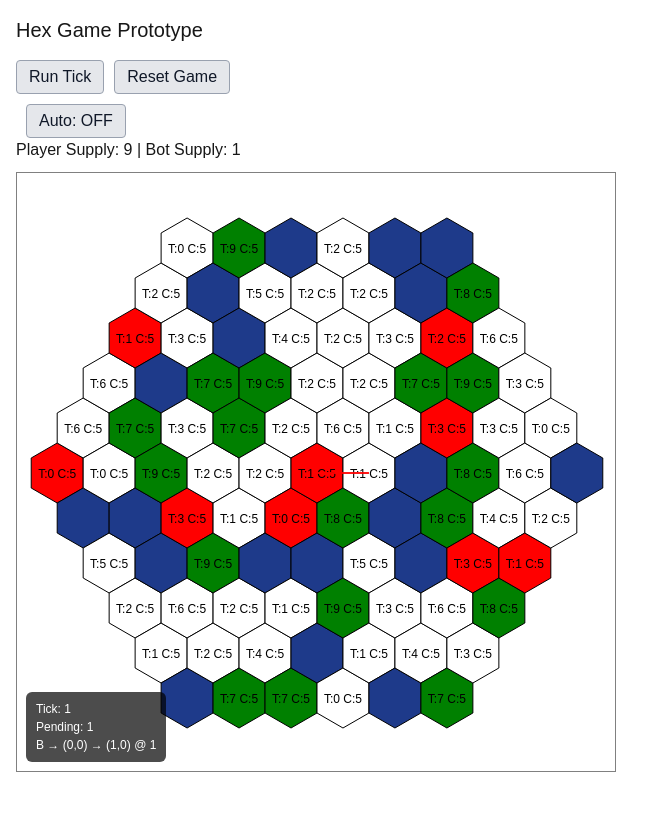
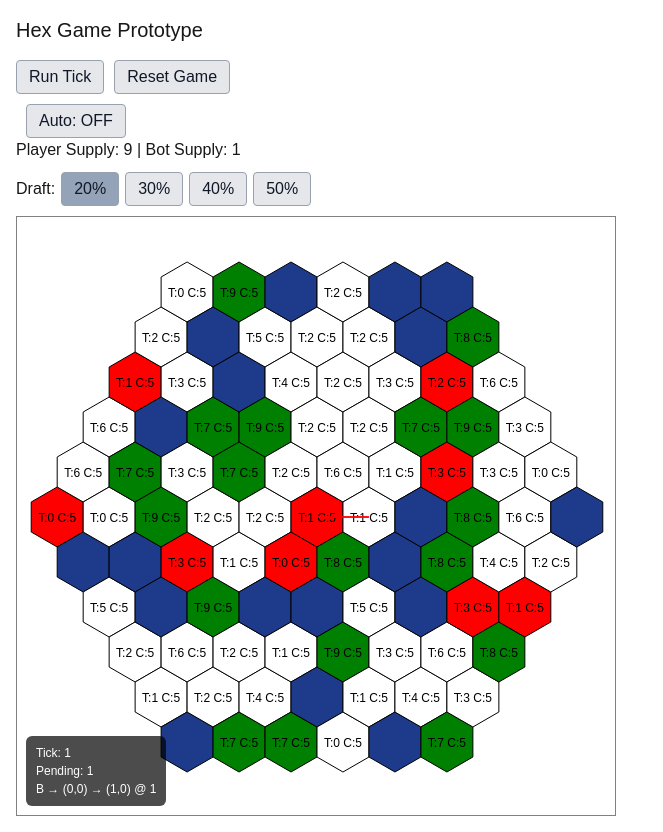
Before and after one commit to Lativado/hex-game-prototype, a Next.js app: page / in a window 1280 px wide. Shown: the whole page, without its empty margins (0-663 px from the left). Before the commit the page ends 800 px from the top, so only its background shows below. Built offline with nearby package versions, Linux system fonts and the light colour scheme.

Commit message:
User Modified Draft Target
POC mostly - Will need a refactor of gamestate so this can be put into a player state.
Also small bug fix so drafting can actually hit target %

```diff
--- a/src/components/HexGrid.tsx
+++ b/src/components/HexGrid.tsx
@@ -82,6 +82,7 @@ export default function HexGrid() {
       playerSupply: 0,
       botSupply: 0,
       automationEnabled: false,
+      targetMilitaryRatio: 0.2,
     });
 
     setSelected(null);
@@ -110,6 +111,7 @@ export default function HexGrid() {
     playerSupply,
     botSupply,
     automationEnabled,
+    targetMilitaryRatio,
   } = state;
 
   const validMoves = getValidMoves(tiles, selected);
@@ -141,6 +143,25 @@ export default function HexGrid() {
 
       <div style={{ marginBottom: 10 }}>
         Player Supply: {playerSupply} | Bot Supply: {botSupply}
+      </div>
+
+      <div style={{ marginBottom: 10 }}>
+        Draft:
+        {[0.2, 0.3, 0.4, 0.5].map((r) => (
+          <button
+            key={r}
+            className={BTN}
+            style={{
+              marginLeft: 6,
+              background: targetMilitaryRatio === r ? "#94a3b8" : undefined,
+            }}
+            onClick={() =>
+              setState((s) => (s ? { ...s, targetMilitaryRatio: r } : s))
+            }
+          >
+            {Math.round(r * 100)}%
+          </button>
+        ))}
       </div>
 
       <svg width={600} height={600} style={{ border: "1px solid gray" }}>
--- a/src/lib/gameEngine.ts
+++ b/src/lib/gameEngine.ts
@@ -28,6 +28,7 @@ export type GameState = {
   playerSupply: number;
   botSupply: number;
   automationEnabled: boolean;
+  targetMilitaryRatio: number;
 };
 
 const GARRISON_LIMIT = 50;
@@ -103,33 +104,27 @@ export function applyDraft(tiles: Tile[], draftTargetRatio: number): Tile[] {
     const totalPop = t.civilians + t.troops;
     if (totalPop <= 0) return t;
 
-    const targetTroops = totalPop * draftTargetRatio;
+    // Integer target to avoid float jitter
+    const targetTroops = Math.floor(totalPop * draftTargetRatio);
     const troopDeficit = targetTroops - t.troops;
 
-    if (troopDeficit <= 0) {
-      return {
-        ...t,
-        draftProgress: 0,
-      };
-    }
+    // If we're at/above target, do nothing (keep progress so it can finish later)
+    if (troopDeficit <= 0) return t;
 
     const draftRate = 0.05;
 
+    // Accumulate fractional progress
     const totalDraft = (t.draftProgress ?? 0) + t.civilians * draftRate;
 
     const usableTroops = Math.floor(totalDraft);
 
-    const availableSpace = t.populationCapacity - t.civilians - t.troops;
-
-    const safeSpace = Math.max(0, availableSpace);
-
     const actualDraft = Math.min(
       usableTroops,
       Math.floor(t.civilians),
-      Math.floor(safeSpace),
-      Math.floor(troopDeficit),
+      troopDeficit,
     );
 
+    // Keep leftover fractional progress
     const remainingDraftProgress = totalDraft - actualDraft;
 
     return {
@@ -377,7 +372,7 @@ export function processTick(state: GameState): GameState {
   tiles = resolveMoves(tiles, resolving);
 
   tiles = applyCivilianGrowth(tiles);
-  tiles = applyDraft(tiles, 0.2);
+  tiles = applyDraft(tiles, state.targetMilitaryRatio);
 
   // 3. Income
   let playerTiles = 0;
@@ -453,5 +448,6 @@ export function processTick(state: GameState): GameState {
     playerSupply,
     botSupply,
     automationEnabled: state.automationEnabled,
+    targetMilitaryRatio: state.targetMilitaryRatio,
   };
 }
```
